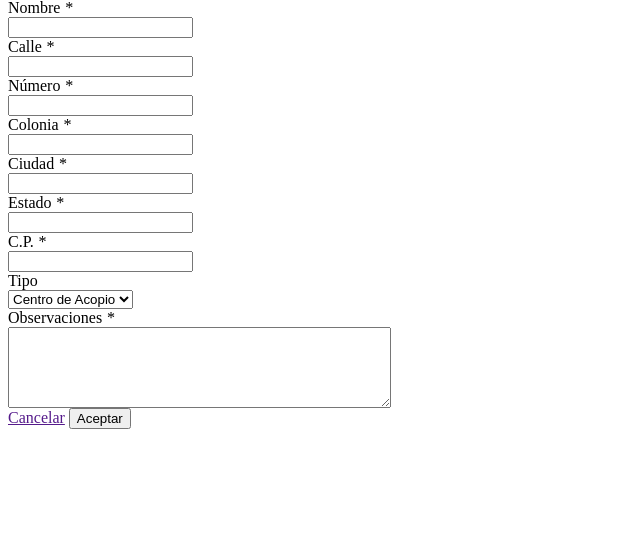
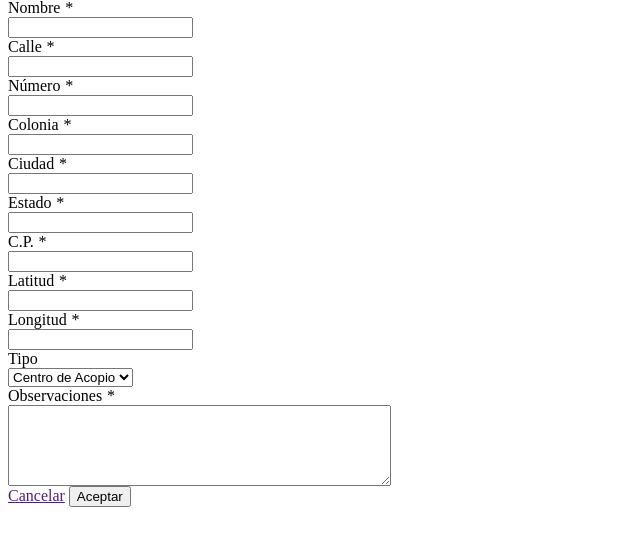
Before and after one commit to alfrekjv/culiacan, a PHP site: template modules/AdminModule/resources/views/lugar/edit.html.php in a window 1280 px wide. Shown: the part 94-640 px from the top of the page, without its empty margins (0-640 px from the left). Run offline with PHP 8.4, Linux system fonts and the light colour scheme; the template is opened without the code that fills it, so the values that code supplies are empty.

Commit message:
agregado lat/lng en agregar lugar

```diff
--- a/modules/AdminModule/resources/views/lugar/edit.html.php
+++ b/modules/AdminModule/resources/views/lugar/edit.html.php
@@ -90,6 +90,24 @@
         </div>
 
         <div class="control-group">
+            <label class="control-label" for="name">Latitud <em>*</em></label>
+
+            <div class="controls">
+                <input type="text" class="input-xlarge validate[required]" id="lat" name="lat" value="<?=$data->getLat();?>">
+                <span rel="lat" class="help-inline"></span>
+            </div>
+        </div>
+
+        <div class="control-group">
+            <label class="control-label" for="name">Longitud <em>*</em></label>
+
+            <div class="controls">
+                <input type="text" class="input-xlarge validate[required]" id="lng" name="lng" value="<?=$data->getLng();?>">
+                <span rel="lng" class="help-inline"></span>
+            </div>
+        </div>
+
+        <div class="control-group">
             <label class="control-label" for="name">Tipo</label>
 
             <div class="controls">
```
